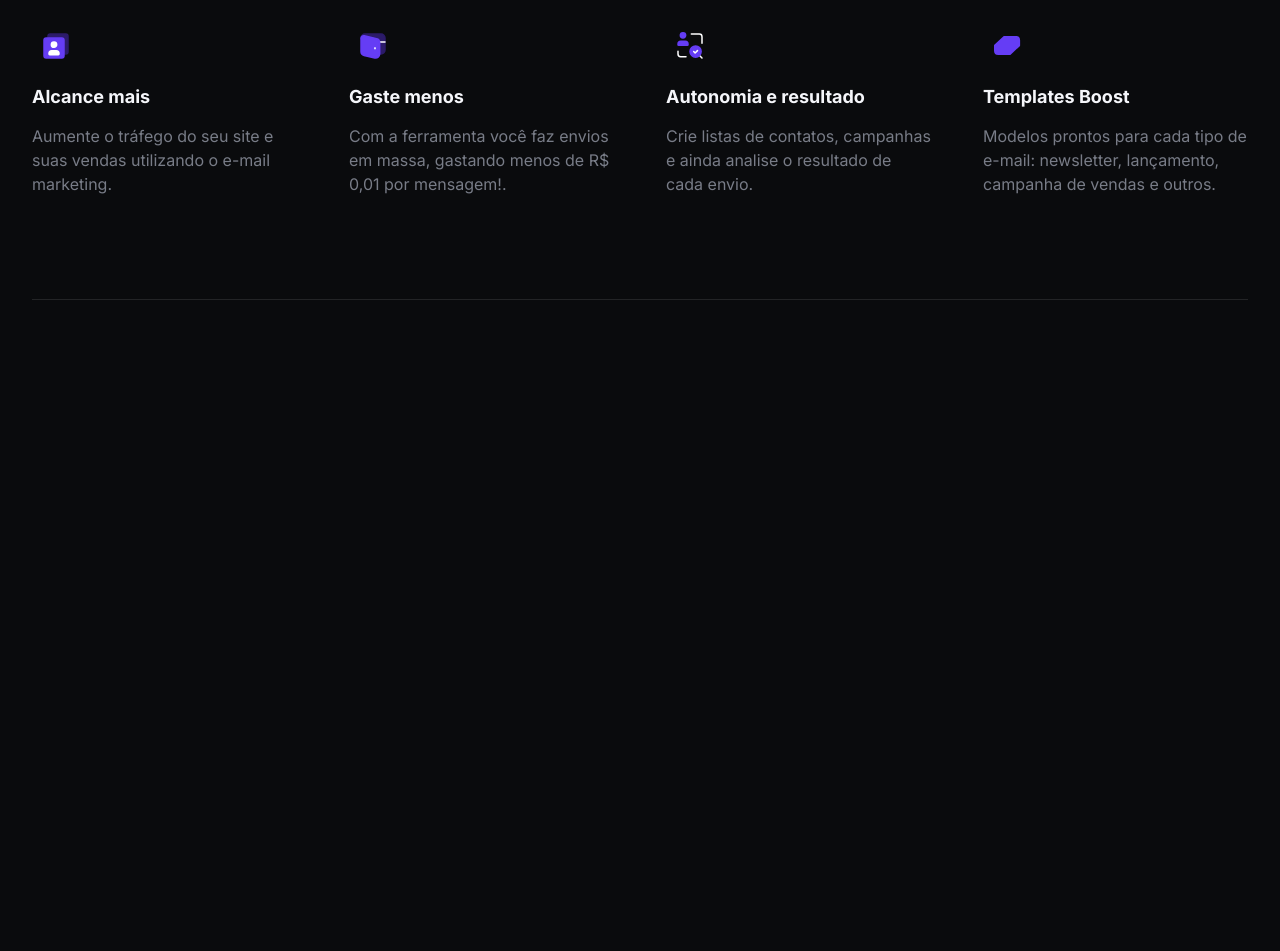
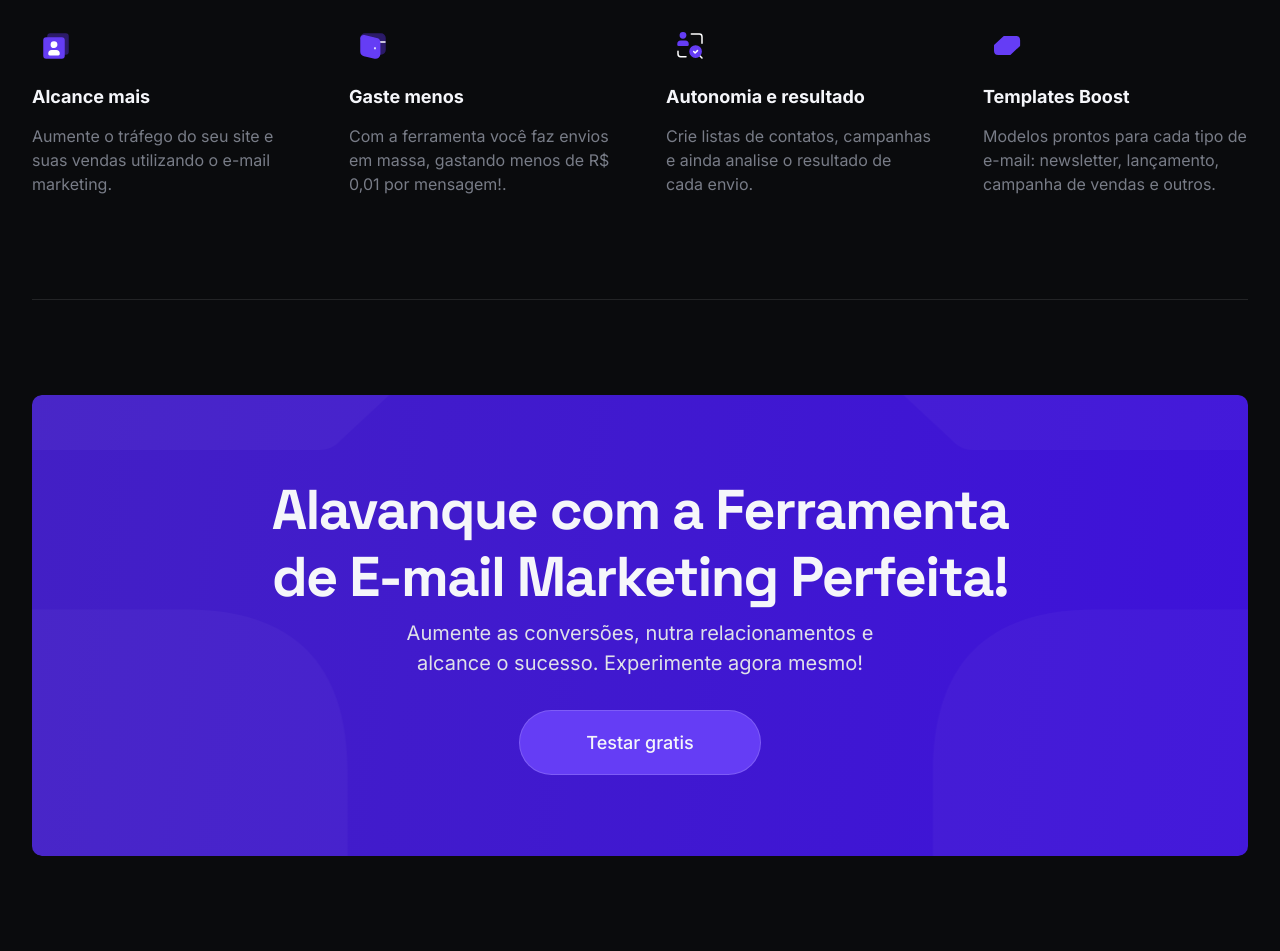
Before and after one commit to KaioCosta62/lp-cloudboost, a website: page index.html in a window 1280 px wide. Shown: the part 1073-2024 px from the top of the page. Before the commit the page ends 1373 px from the top, so only its background shows below. Drawn offline with Linux system fonts and the light colour scheme.

Commit message:
criando a section email-marketing

```diff
--- a/index.html
+++ b/index.html
@@ -122,6 +122,14 @@
         </ul>
       </div>
     </section>
-
+    <section class="email-marketing">
+      <div class="container">
+        <div class="box">
+          <h1>Alavanque com a Ferramenta de E-mail Marketing Perfeita!</h1>
+          <p>Aumente as conversões, nutra relacionamentos e alcance o sucesso. Experimente agora mesmo!</p>
+          <button class="btn-primary lg">Testar gratis</button>
+        </div>
+      </div>
+    </section>
   </body>
 </html>
--- a/scss/_components.scss
+++ b/scss/_components.scss
@@ -8,7 +8,7 @@
   line-height: 150%;
   transition: all .3s ease;
   &.lg{
-    padding: 1.9rem 6.6rem;
+    padding: 1.8rem 6.6rem;
   }
   &:hover{
     background-color: $purple-20;
--- a/scss/_home.scss
+++ b/scss/_home.scss
@@ -57,3 +57,32 @@
     border-bottom: 1px solid rgba(255, 255, 255, 0.10);    ;
   }
 }
+.email-marketing{
+  padding: 9.5rem 0;
+  .box{
+    width: 100%;
+    display: flex;
+    flex-direction: column;
+    align-items: center;
+    background-image: url('../img/bg-box.svg');
+    background-repeat: no-repeat;
+    background-size: cover;
+    background-position: center;
+    text-align: center;
+    padding: 8.1rem 0;
+    border-radius: 10px;
+    h1{
+      margin-bottom: 0.8rem;
+      letter-spacing: -1.68px;
+      max-width: 78.6rem;
+    }
+    p{
+      color: $gray-200;
+      font-size: 2rem;
+      max-width: 50.1rem;
+      font-weight: 400;
+      margin-bottom: 3.2rem;
+      line-height: 150%;
+    }
+  }
+}
```
Also changed, not shown: css/main.css, 1 other file.
